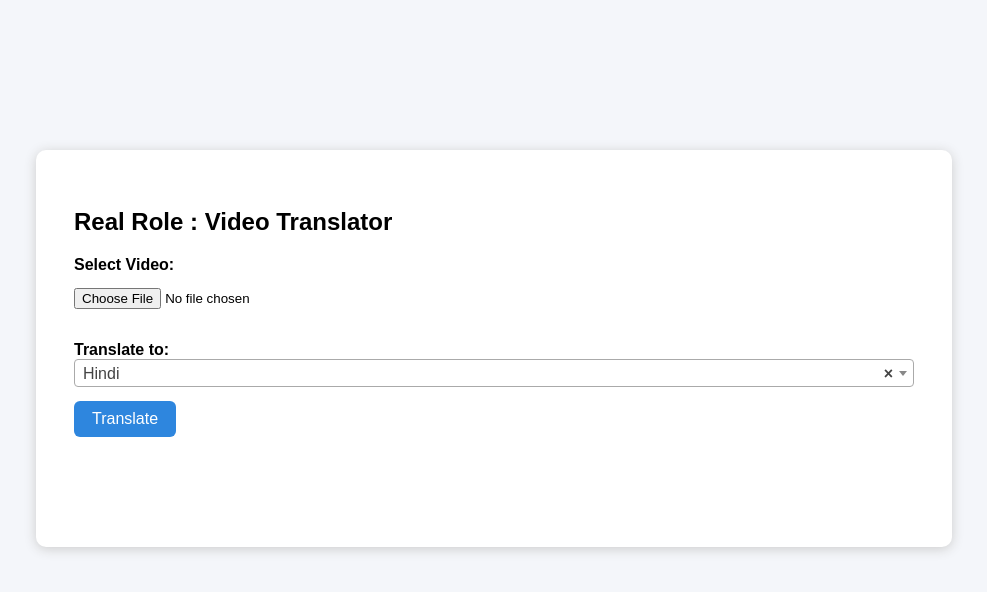
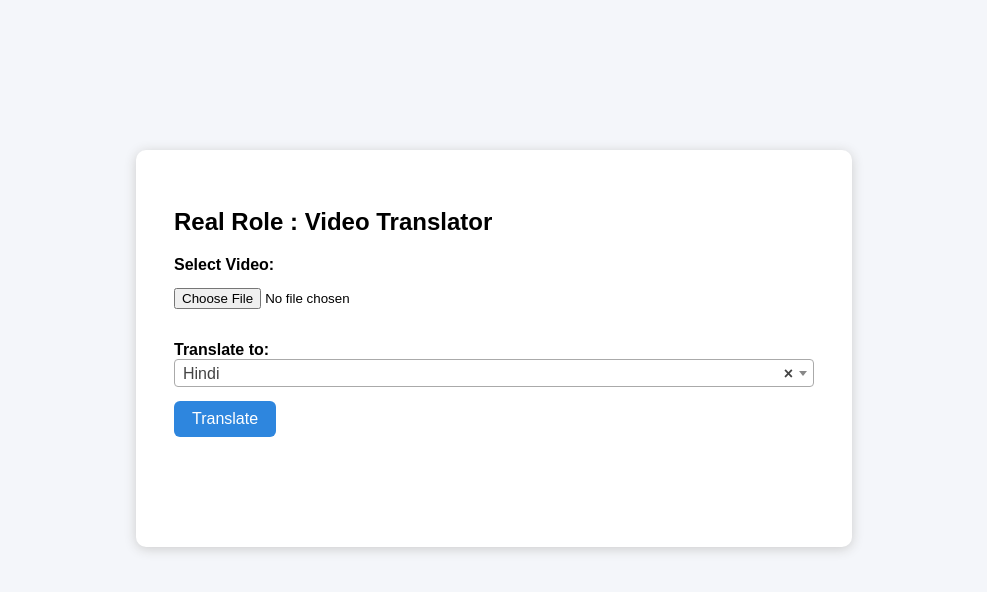
Before and after one commit to realroles/Hero, a plain HTML site: page index.html in a window 1280 px wide. Shown: the whole page, without its empty margins (146-1133 px from the left). Drawn offline with nearby package versions, Linux system fonts and the light colour scheme.

Commit message:
Update index.html

```diff
--- a/index.html
+++ b/index.html
@@ -5,7 +5,7 @@
   <title>Real Role : Video Translator</title>
   <style>
     body { font-family: Arial, sans-serif; background: #f4f6fa; }
-    .container { max-width: 840px; margin: 150px auto; background: #fff; border-radius: 10px; box-shadow: 0 2px 12px #ccc; padding: 38px;}
+    .container { max-width: 640px; margin: 150px auto; background: #fff; border-radius: 10px; box-shadow: 0 2px 12px #ccc; padding: 38px;}
     label { font-weight: bold; }
     input[type="file"] { margin: 14px 0; }
     .select2-container { width: 100% !important; }
```
